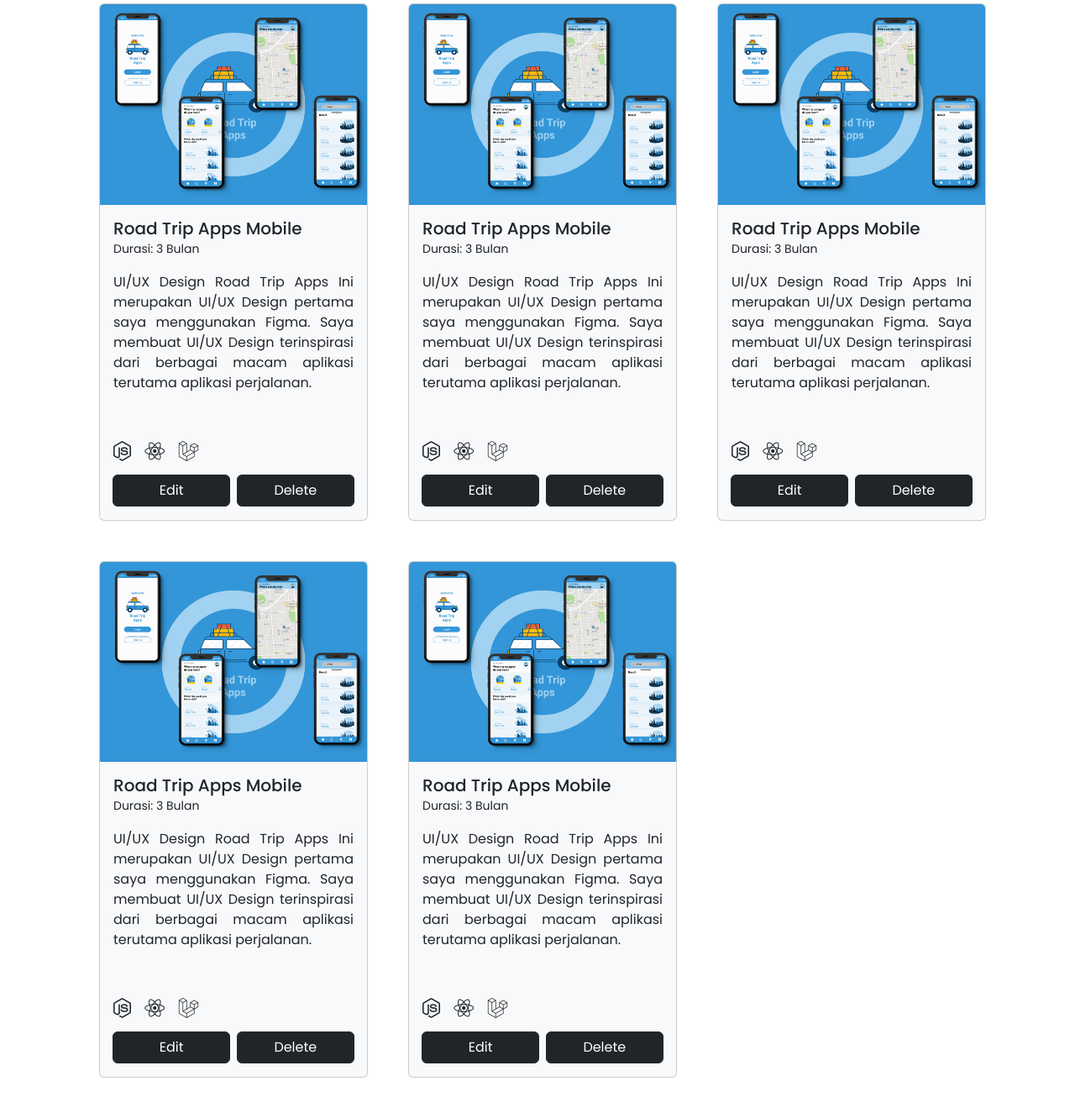
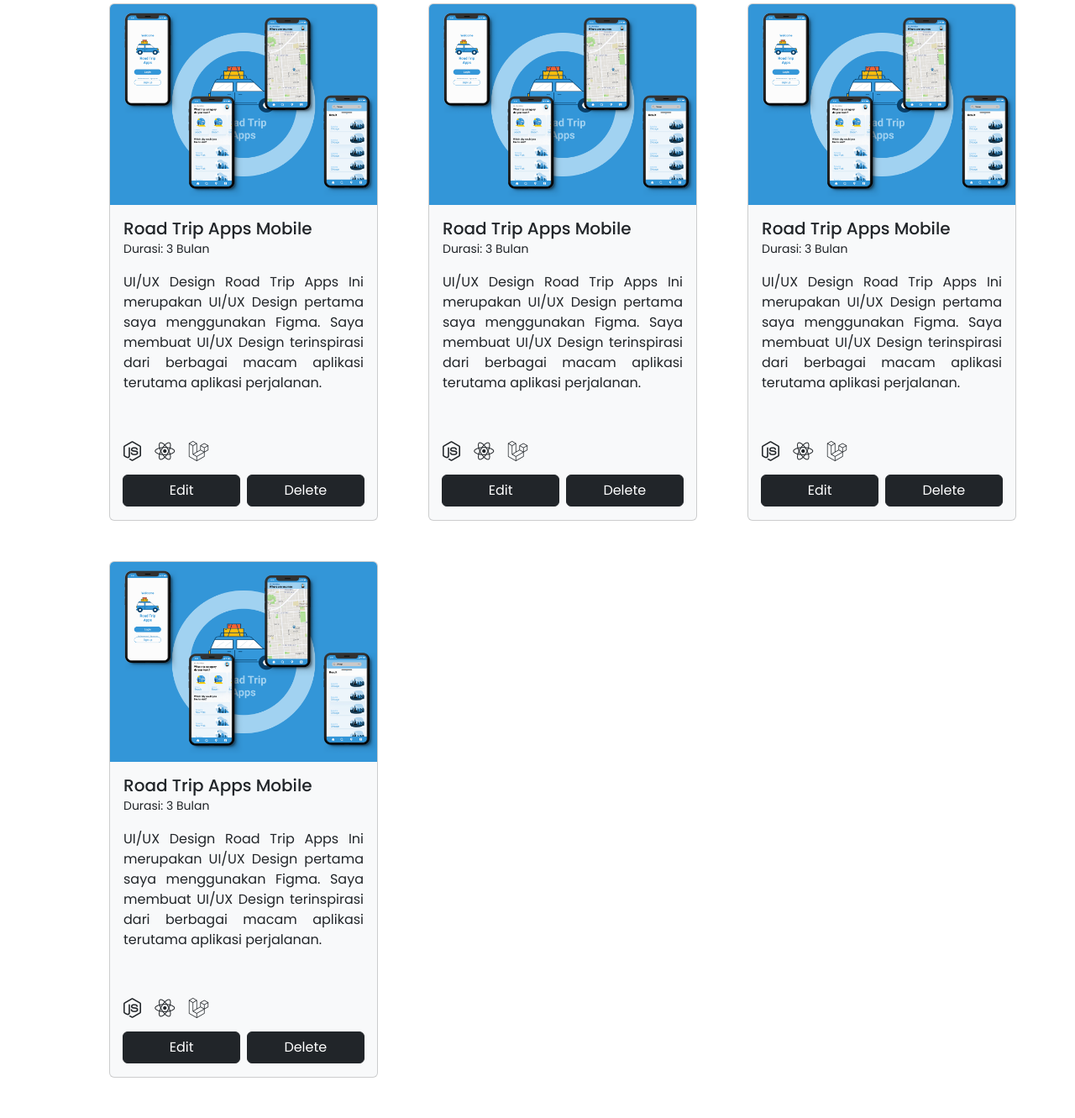
Before and after one commit to akbr-hilal/dumbways-day6, a plain HTML site: page index.html in a window 1280 px wide. Shown: the part 954-2285 px from the top of the page at 84% size. Drawn offline with nearby package versions, Linux system fonts and the light colour scheme.

```diff
--- a/index.html
+++ b/index.html
@@ -60,7 +60,7 @@
         />
     </head>
     <body>
-        <nav class="navbar navbar-expand-lg bg-light">
+        <nav class="navbar navbar-expand-lg bg-light fixed-top">
             <div class="container-lg">
                 <a class="navbar-brand" href="#"
                     ><img src="asset/img/brandred.png" alt="logo" height="32" />
@@ -104,12 +104,9 @@
             </div>
         </nav>
 
-        <div
-            class="container-fluid d-flex justify-content-center align-items-center bg-blue"
-        >
+        <div class="container-fluid d-flex justify-content-center align-items-center bg-blue">
             <div class="container-lg">
-                <div
-                    class="d-flex justify-content-center rounded shadow bg-white py-5">
+                <div class="d-flex justify-content-center rounded shadow bg-white py-5">
                     <div class="container-content me-5">
                         <p class="h2 mb-3 fw-bold">Hi, Welcome to My Website</p>
                         <p class="mb-5">
@@ -210,7 +207,8 @@
                 <p class="h2 text-center fw-bold mb-5"> My Project </p>
                 <div class="container bg-white">
                     <div class="row row-cols-3">
-                        <div class="col card bg-light mb-5 p-0 ms-5" style="width: 20rem">
+                        <div class="col">
+                            <div class="card bg-light mb-5 p-0 ms-5" style="width: 20rem">
                                 <img
                                     src="asset/img/uplabs.png"
                                     class="card-img-top"
@@ -237,9 +235,10 @@
                                         Delete
                                     </button>
                                 </div>
-
                             </div>
-                        <div class="col card bg-light mb-5 p-0 ms-5" style="width: 20rem">
+                        </div>
+                        <div class="col">
+                            <div class="card bg-light mb-5 p-0 ms-5" style="width: 20rem">
                                 <img
                                     src="asset/img/uplabs.png"
                                     class="card-img-top"
@@ -258,7 +257,6 @@
                                     <i class="fa-brands fa-react"></i>
                                     <i class="fa-brands fa-laravel"></i>
                                 </div>
-
                                 <div class="d-grid gap-2 d-md-flex mx-auto mb-3 justify-content-center">
                                     <button class="btn btn-dark col-12 " type="button">
                                         Edit
@@ -268,7 +266,9 @@
                                     </button>
                                 </div>
                             </div>
-                        <div class="col card bg-light mb-5 p-0 ms-5" style="width: 20rem">
+                        </div>
+                        <div class="col">
+                            <div class="card bg-light mb-5 p-0 ms-5" style="width: 20rem">
                                 <img
                                     src="asset/img/uplabs.png"
                                     class="card-img-top"
@@ -287,7 +287,6 @@
                                     <i class="fa-brands fa-react"></i>
                                     <i class="fa-brands fa-laravel"></i>
                                 </div>
-
                                 <div class="d-grid gap-2 d-md-flex mx-auto mb-3 justify-content-center">
                                     <button class="btn btn-dark col-12 " type="button">
                                         Edit
@@ -297,7 +296,9 @@
                                     </button>
                                 </div>
                             </div>
-                        <div class="col card bg-light mb-5 p-0 ms-5" style="width: 20rem">
+                        </div>
+                        <div class="col">
+                            <div class="card bg-light mb-5 p-0 ms-5" style="width: 20rem">
                                 <img
                                     src="asset/img/uplabs.png"
                                     class="card-img-top"
@@ -316,7 +317,6 @@
                                     <i class="fa-brands fa-react"></i>
                                     <i class="fa-brands fa-laravel"></i>
                                 </div>
-
                                 <div class="d-grid gap-2 d-md-flex mx-auto mb-3 justify-content-center">
                                     <button class="btn btn-dark col-12 " type="button">
                                         Edit
@@ -325,34 +325,6 @@
                                         Delete
                                     </button>
                                 </div>
-                        </div>
-                        <div class="col card bg-light mb-5 p-0 ms-5" style="width: 20rem">
-                            <img
-                                src="asset/img/uplabs.png"
-                                class="card-img-top"
-                                alt=""
-                            />
-                            <div class="card-body">
-                                <h5 class="card-title m-0 p-0">Road Trip Apps Mobile </h5>
-                                <p class="mb-3"><small>Durasi: 3 Bulan</small></p>
-                                <p class="card-text mb-4">
-                                    UI/UX Design Road Trip Apps Ini merupakan UI/UX Design pertama saya menggunakan Figma. Saya membuat UI/UX Design terinspirasi dari berbagai macam aplikasi terutama aplikasi perjalanan.
-
-                                </p>
-                            </div>
-                            <div class="card-body">
-                                <i class="fa-brands fa-node-js"></i>
-                                <i class="fa-brands fa-react"></i>
-                                <i class="fa-brands fa-laravel"></i>
-                            </div>
-
-                            <div class="d-grid gap-2 d-md-flex mx-auto mb-3 justify-content-center">
-                                <button class="btn btn-dark col-12 " type="button">
-                                    Edit
-                                </button>
-                                <button class="btn btn-dark col-12 " type="button">
-                                    Delete
-                                </button>
                             </div>
                         </div>
                     </div>
--- a/style.css
+++ b/style.css
@@ -13,7 +13,7 @@
 }
 
 .container-fluid{
-  height: 92vh;
+  height: 100vh;
 }
 
 .container-content{
```
Lines whose indentation alone changed are shown as unchanged.
